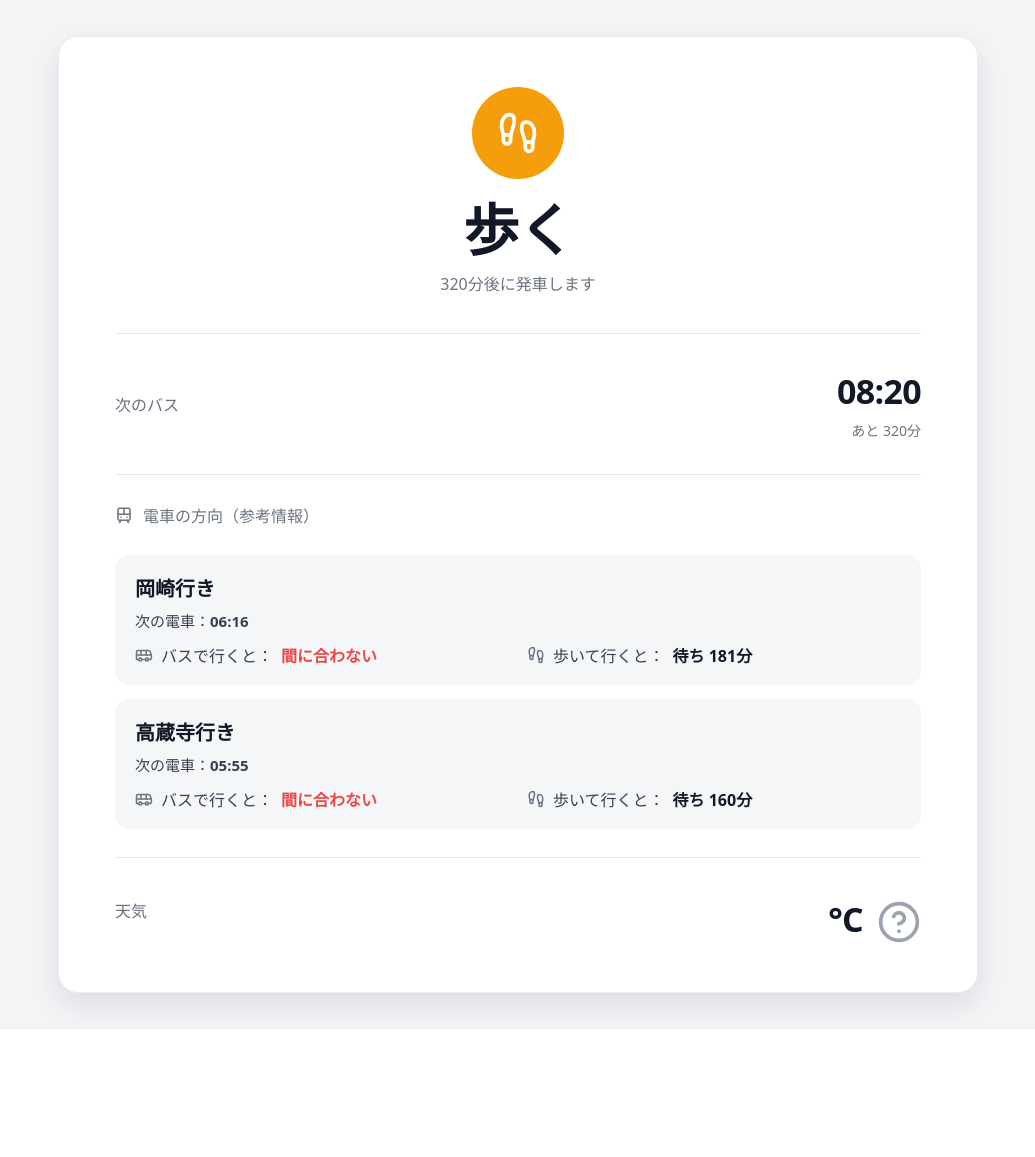
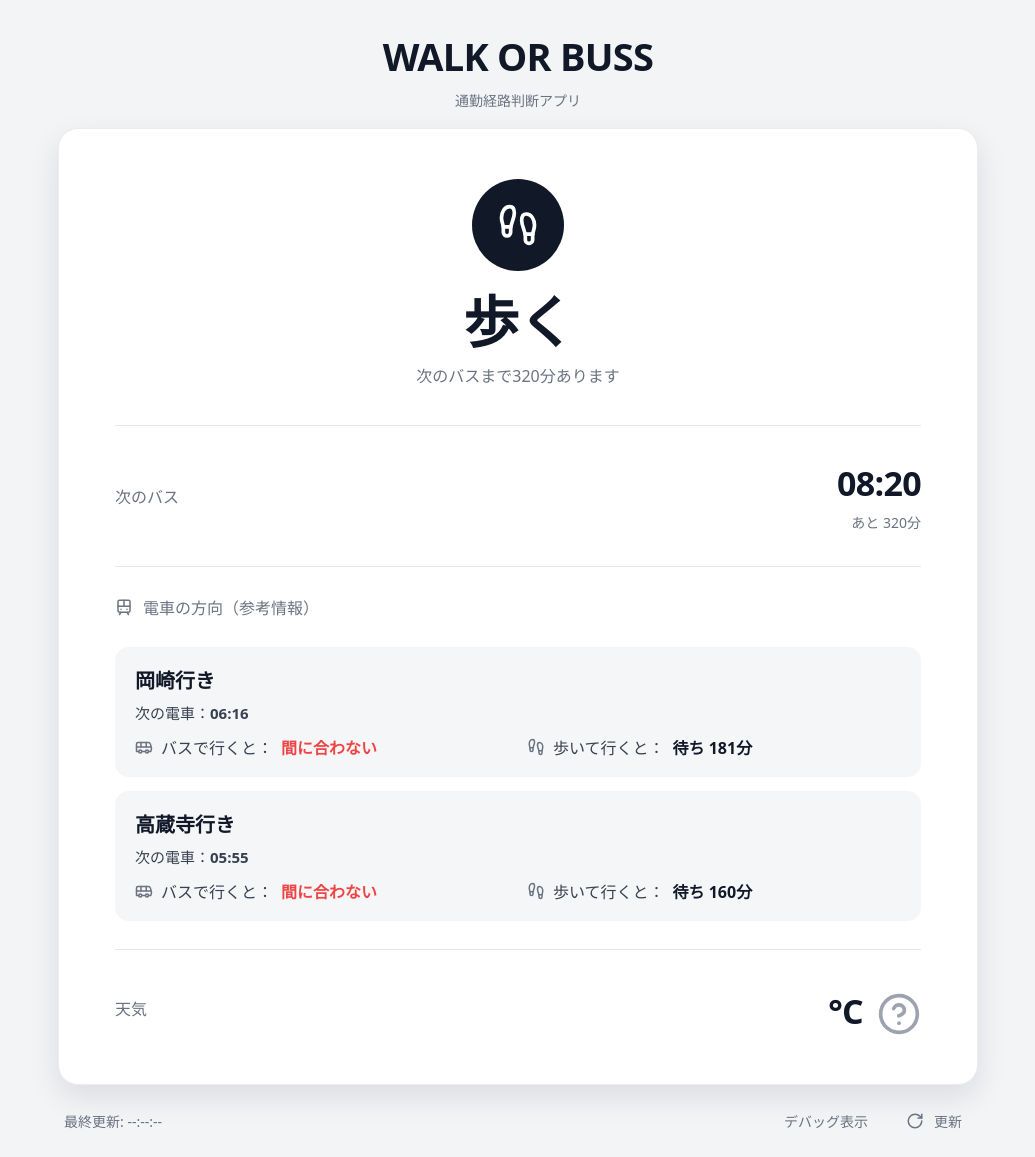
Before and after one commit to OOP2-2025-final-G09/WalkorBuss, a Flask app: page / in a window 1280 px wide. Shown: the whole page, without its empty margins (122-1157 px from the left). Before the commit the page ends 1029 px from the top, so only its background shows below. Run offline with Flask 3, Linux system fonts and the light colour scheme; data that the repository does not hold is empty.

Commit message:
デザイン案通りに修正

```diff
--- a/static/css/style.css
+++ b/static/css/style.css
@@ -18,10 +18,30 @@ body{
   color: var(--text);
   min-height: 100vh;
   display: flex;
-  justify-content: center;
-  padding: 36px 16px;
+  flex-direction: column;
+  align-items: center;
+  padding: 28px 16px 18px;
+  gap: 18px;
 }
 
+/* 上部タイトル */
+.app-header{
+  text-align: center;
+  margin-top: 2px;
+}
+.app-title{
+  margin: 0;
+  font-size: 38px;
+  font-weight: 600;
+  letter-spacing: -0.02em;
+}
+.app-subtitle{
+  margin: 8px 0 0;
+  color: var(--muted);
+  font-size: 14px;
+}
+
+/* メインカード */
 .card{
   width: min(920px, 100%);
   background: var(--card);
@@ -48,17 +68,19 @@ hr{
   width: 92px;
   height: 92px;
   border-radius: 999px;
-  background: var(--accent);
   display: grid;
   place-items: center;
   margin: 0 auto 20px;
 }
-
 .decision-icon .lucide{
   width: 44px;
   height: 44px;
   stroke: #fff;
 }
+
+.decision-icon.is-walk{ background: #111827; }
+.decision-icon.is-bus{ background: var(--accent); }
+.decision-icon.is-unknown{ background: #9ca3af; }
 
 .decision-title{
   margin: 0;
@@ -87,10 +109,6 @@ hr{
   margin: 0;
   color: var(--muted);
   font-size: 16px;
-}
-
-.weather .label{
-  margin-bottom: 26px; /* 数字を調整：4〜10くらいで好み */
 }
 
 .next-bus-right{
@@ -152,7 +170,6 @@ hr{
   font-weight: 600;
 }
 
-/* ★ズレ防止：2列固定（左が長くても右が押されない） */
 .train-choices{
   display: grid;
   grid-template-columns: minmax(0, 1fr) minmax(0, 1fr);
@@ -161,13 +178,11 @@ hr{
   margin-top: 12px;
 }
 
-/* 1項目の中も、icon|label|status で揃える（背景なし） */
 .choice{
   display: grid;
-  grid-template-columns: 18px auto 1fr; /* icon | label | status */
+  grid-template-columns: 18px auto 1fr;
   align-items: center;
   column-gap: 8px;
-
   background: transparent;
   padding: 0;
   border-radius: 0;
@@ -202,6 +217,10 @@ hr{
   padding-top: 10px;
 }
 
+.weather-label{
+  margin-bottom: 20px;
+}
+
 .weather-info{
   display: flex;
   align-items: center;
@@ -234,6 +253,64 @@ hr{
   margin-top: 6px;
 }
 
+/* ---------- debug panel ---------- */
+.debug-panel{
+  margin-top: 20px;
+  padding-top: 16px;
+  border-top: 1px solid var(--line);
+}
+.debug-pre{
+  margin: 0;
+  background: #0b1220;
+  color: #e5e7eb;
+  padding: 14px 16px;
+  border-radius: 12px;
+  font-size: 12px;
+  overflow: auto;
+}
+
+/* 下部フッター */
+.app-footer{
+  width: min(920px, 100%);
+  display: flex;
+  justify-content: space-between;
+  align-items: center;
+  color: var(--muted);
+  font-size: 14px;
+  padding: 0 6px;
+}
+
+.footer-right{
+  display: flex;
+  align-items: center;
+  gap: 18px;
+}
+
+.footer-btn{
+  appearance: none;
+  border: none;
+  background: transparent;
+  color: var(--muted);
+  font-size: 14px;
+  display: inline-flex;
+  align-items: center;
+  gap: 10px;
+  cursor: pointer;
+  padding: 8px 10px;
+  border-radius: 10px;
+}
+
+.footer-btn:hover{
+  background: rgba(17,24,39,0.06);
+  color: #374151;
+}
+
+.footer-btn .lucide{
+  width: 18px;
+  height: 18px;
+  stroke: currentColor;
+}
+
 /* スマホ */
 @media (max-width: 640px){
   .card{
@@ -250,9 +327,13 @@ hr{
   }
 }
 
-/* 狭い画面は1列に */
 @media (max-width: 520px){
   .train-choices{
     grid-template-columns: 1fr;
   }
+  .app-footer{
+    flex-direction: column;
+    align-items: flex-start;
+    gap: 10px;
+  }
 }
--- a/templates/index.html
+++ b/templates/index.html
@@ -3,7 +3,7 @@
 <head>
   <meta charset="UTF-8">
   <meta name="viewport" content="width=device-width, initial-scale=1.0">
-  <title>Walk or Buss</title>
+  <title>二者択一</title>
   <link rel="stylesheet" href="{{ url_for('static', filename='css/style.css') }}">
   <script src="https://unpkg.com/lucide@latest"></script>
   <script src="{{ url_for('static', filename='js/config.js') }}"></script>
@@ -11,11 +11,22 @@
 </head>
 
 <body>
+
+  <!-- 上部タイトル -->
+  <header class="app-header">
+    <h1 class="app-title">WALK OR BUSS</h1>
+    <p class="app-subtitle">通勤経路判断アプリ</p>
+  </header>
+
   <main class="card">
 
     <!-- ---------- decision（上部） ---------- -->
     <section class="decision">
-      <div class="decision-icon">
+      <div class="decision-icon
+        {% if judgment.simple_mode == 'walk' %} is-walk
+        {% elif judgment.simple_mode == 'bus' %} is-bus
+        {% else %} is-unknown
+        {% endif %}">
         {% if judgment.simple_mode == "walk" %}
           <i data-lucide="footprints"></i>
         {% elif judgment.simple_mode == "bus" %}
@@ -37,7 +48,7 @@
 
       <p class="decision-sub">
         {% if judgment.minutes_until_bus is not none %}
-          {{ judgment.minutes_until_bus }}分後に発車します
+          次のバスまで{{ judgment.minutes_until_bus }}分あります
         {% else %}
           ---
         {% endif %}
@@ -122,7 +133,7 @@
 
     <!-- ---------- weather ---------- -->
     <section class="weather">
-      <p class="label">天気</p>
+      <p class="label weather-label">天気</p>
 
       <div class="weather-info">
         <div class="weather-right">
@@ -148,7 +159,30 @@
       </div>
     </section>
 
+    <!-- デバッグ表示（ボタンで開閉） -->
+    <section id="debugPanel" class="debug-panel" hidden>
+      <pre class="debug-pre">{{ judgment | tojson(indent=2) }}</pre>
+    </section>
+
   </main>
+
+  <!-- 下部（最終更新 / デバッグ表示 / 更新） -->
+  <footer class="app-footer">
+    <div class="footer-left">
+      最終更新: <span id="lastUpdated">--:--:--</span>
+    </div>
+
+    <div class="footer-right">
+      <button type="button" id="debugToggle" class="footer-btn">
+        デバッグ表示
+      </button>
+
+      <button type="button" id="refreshBtn" class="footer-btn">
+        <i data-lucide="rotate-cw"></i>
+        更新
+      </button>
+    </div>
+  </footer>
 
   <script>
     lucide.createIcons();
```
